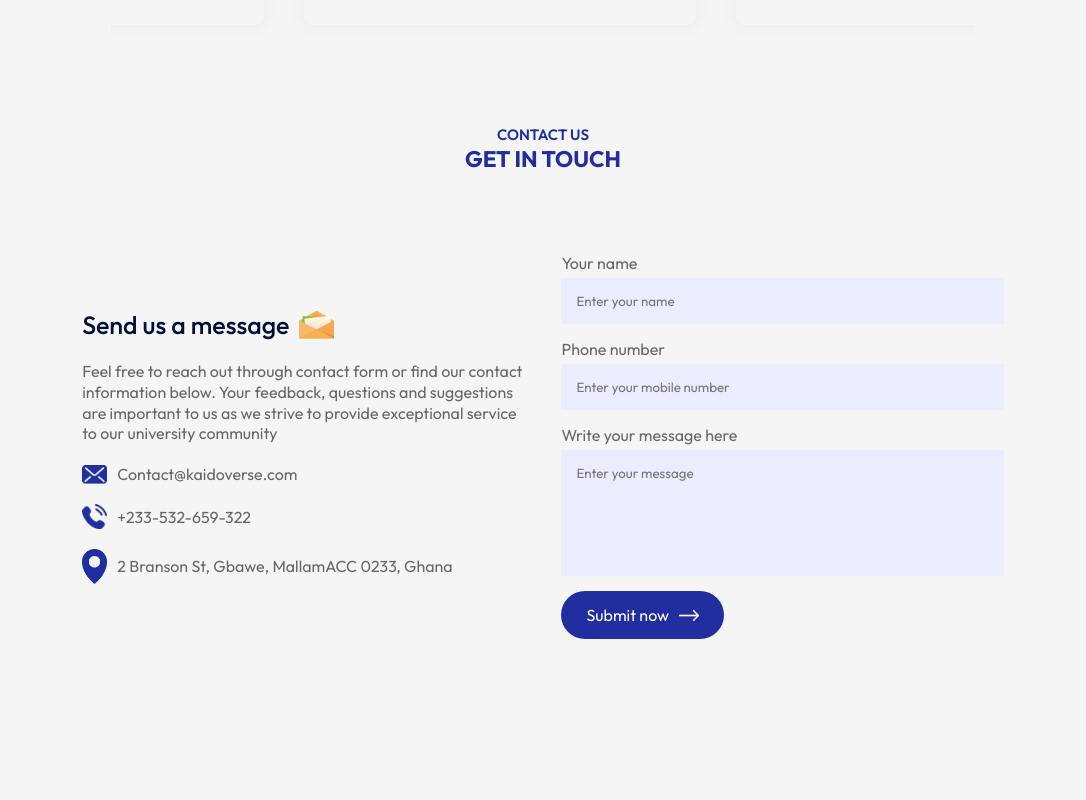
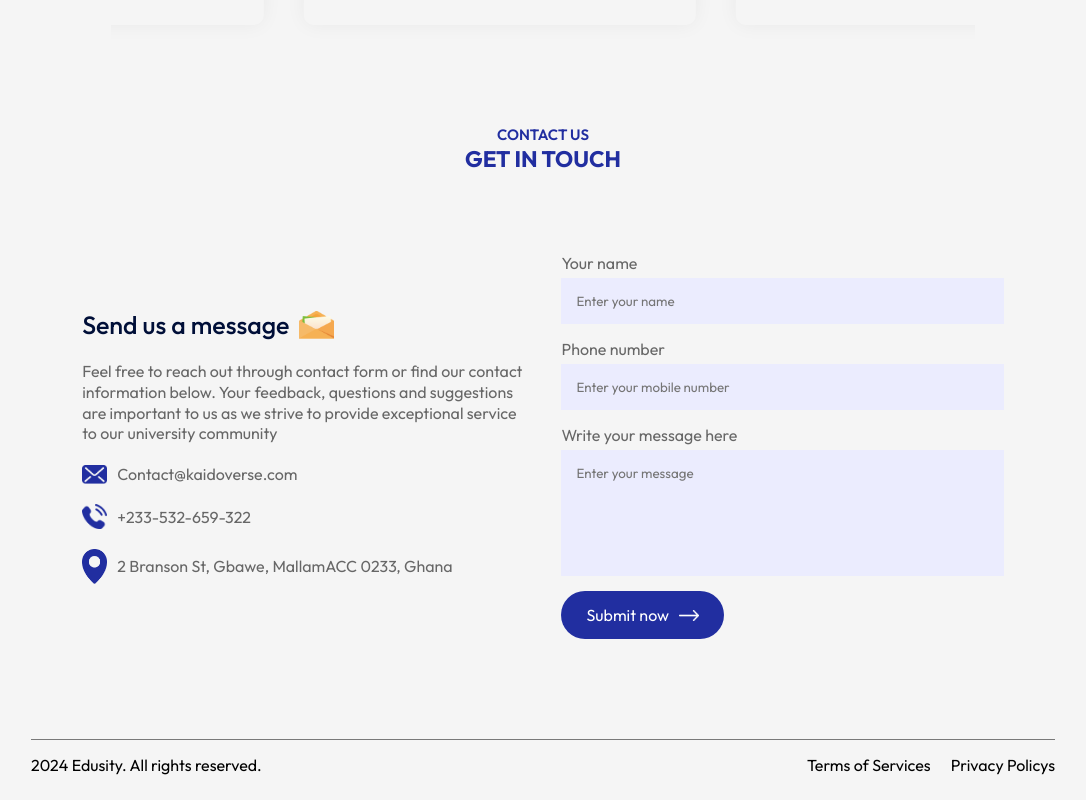
Before and after one commit to kaidoverse/educity, a React (Vite) app: page / in a window 1280 px wide. Shown: the part 2863-3663 px from the top of the page, without its empty margins (97-1183 px from the left). Before the commit the page ends 3602 px from the top, so only its background shows below. Built offline with nearby package versions, Linux system fonts and the light colour scheme.

Commit message:
added footer component

```diff
--- a/src/App.jsx
+++ b/src/App.jsx
@@ -7,6 +7,7 @@
 import Campus from './Components/Campus/Campus'
 import Testimonials from './Components/Testimonials/Testimonials'
 import Contact from './Components/Contact/Contact'
+import Footer from './Components/Footer/Footer'
 
 const App = () => {
   return (
@@ -23,6 +24,7 @@
         <Testimonials />
         <Title subTitle='Contact Us' title='Get In Touch' />
         <Contact />
+        <Footer />
       </div>
     </div>
   )
--- /dev/null
+++ b/src/Components/Footer/Footer.css
@@ -0,0 +1,14 @@
+.footer {
+  margin: 10px auto;
+  display: flex;
+  align-items: center;
+  justify-content: space-between;
+  border-top: 1px solid #797979;
+  padding: 15px 0;
+}
+
+.footer ul li {
+  list-style: none;
+  display: inline-block;
+  margin-left: 20px;
+}
--- /dev/null
+++ b/src/Components/Footer/Footer.jsx
@@ -0,0 +1,16 @@
+import React from 'react'
+import './Footer.css'
+
+const Footer = () => {
+    return (
+        <div className='footer'>
+            <p>2024 Edusity. All rights reserved.</p>
+            <ul>
+                <li>Terms of Services</li>
+                <li>Privacy Policys</li>
+            </ul>
+        </div>
+    )
+}
+
+export default Footer
```
